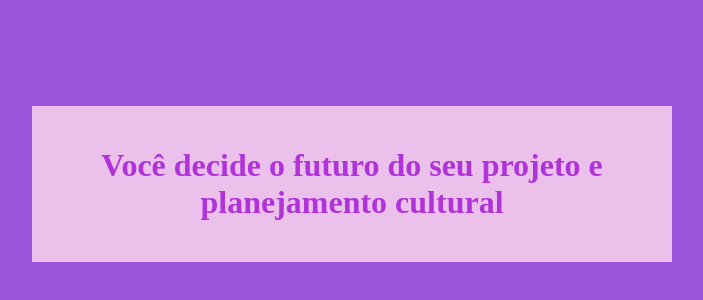
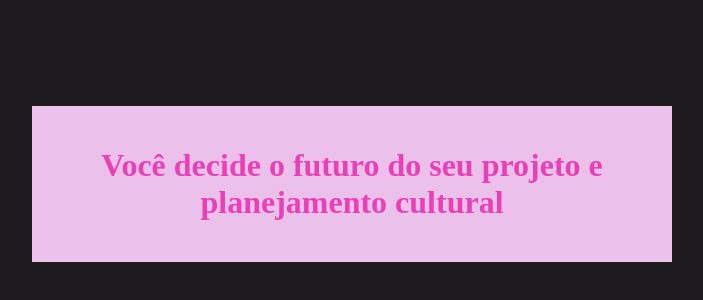
Before and after one commit to amandabeatrizf/projeto-cultural-, a plain HTML site: page index.html in a window 1280 px wide. Shown: the part 224-524 px from the top of the page, without its empty margins (288-991 px from the left). Drawn offline with Linux system fonts and the light colour scheme.

Commit message:
atualizando

```diff
--- a/js/perguntas.js
+++ b/js/perguntas.js
@@ -5,9 +5,9 @@ export const perguntas = [
             {
                 texto: "Não",
                 afirmacao: " Os pontos turisticos mais cinhecidos de Campo-Largo são: Parque Newton Puppi, City Center Outlet Premium, Museu Histórico de Campo Largo, Morro do Cal, Recanto Salto Boa Vista entre outras opições para o seu passeio!"
-                      "Percebeu que em campo largo você consegue entrar e visita esses lugares de graça"
-    },
-            {
+                      "Percebeu que em campo largo você consegue entrar e visita esses lugares de graça
+                         }
+      {
                  texto: " Sim",
                 afirmacao: "Isso é maravilhoso!"
             }               " isto é muito maravilhoso pois sempre que vou conheco as novidades"
--- a/style.css
+++ b/style.css
@@ -1,8 +1,8 @@
 :root{
-    --cor-fundo: #9956dc ;
+    --cor-fundo: #1d1a20 ;
     --cor-principal: #ebc1eb ;
     --cor-secundaria: #212333;
-    --cor-destaque: #b033d9;
+    --cor-destaque: #e911a1ba;
     --cor-texto: #ad9bad;
 
 }
```
